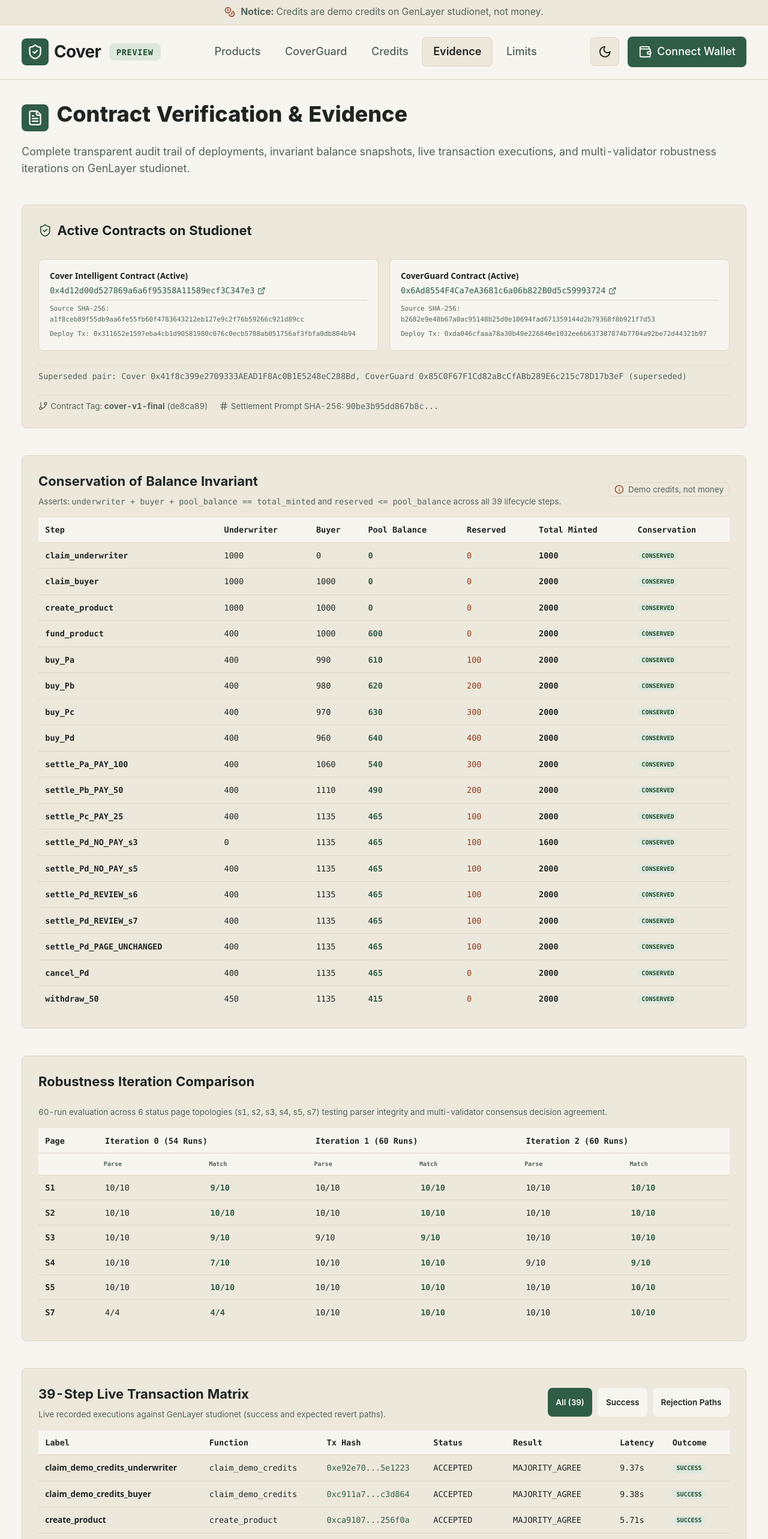
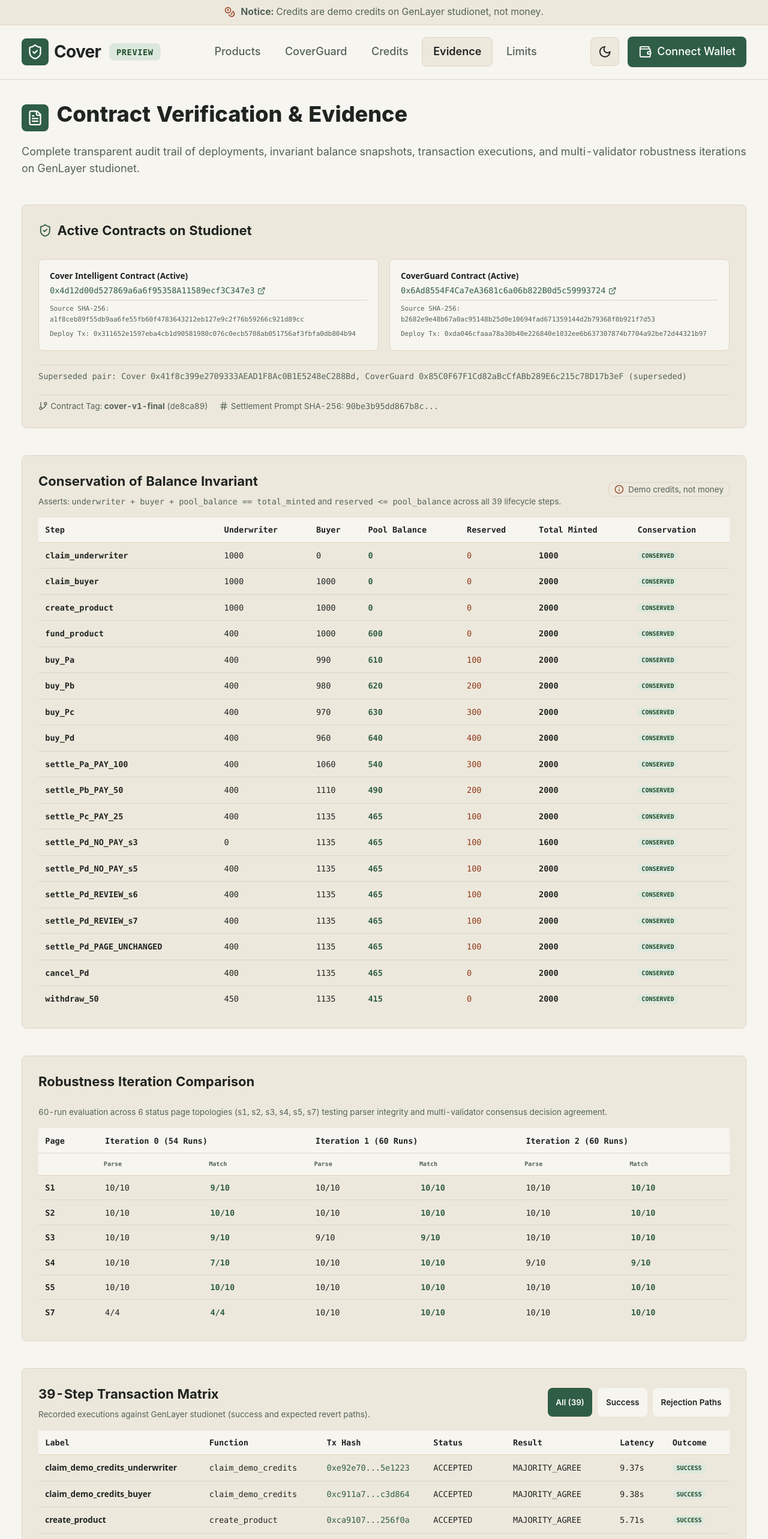
Before and after one commit to hypercybers99/cover-app, a React (Vite) app: page /evidence in a window 1280 px wide. Shown: the top 2566 px of the page at 60% size. Built offline with nearby package versions, Linux system fonts and the light colour scheme; what genlayer-js would draw is missing.

Commit message:
fix: remove banned word 'Live' from UI pages, docs, and update scanner

```diff
--- a/src/components/TxStatusModal.tsx
+++ b/src/components/TxStatusModal.tsx
@@ -126,7 +126,7 @@ export const TxStatusModal: React.FC<TxStatusModalProps> = ({
           )}
         </div>
 
-        {/* Live Timer */}
+        {/* Elapsed Timer */}
         <div className="flex items-center justify-between text-sm px-1">
           <span className="text-ink-muted">Elapsed Time:</span>
           <span className="font-mono font-semibold text-ink">{elapsedSeconds}s</span>
--- a/src/pages/EvidencePage.tsx
+++ b/src/pages/EvidencePage.tsx
@@ -41,7 +41,7 @@ export const EvidencePage: React.FC = () => {
           <h1 className="text-3xl font-extrabold text-ink">Contract Verification & Evidence</h1>
         </div>
         <p className="text-ink-muted">
-          Complete transparent audit trail of deployments, invariant balance snapshots, live transaction executions, and multi-validator robustness iterations on GenLayer studionet.
+          Complete transparent audit trail of deployments, invariant balance snapshots, transaction executions, and multi-validator robustness iterations on GenLayer studionet.
         </p>
       </div>
 
@@ -219,13 +219,13 @@ export const EvidencePage: React.FC = () => {
         </div>
       </div>
 
-      {/* 39-Step Live Transaction Matrix */}
+      {/* 39-Step Transaction Matrix */}
       <div className="p-4 sm:p-6 rounded-lg bg-sand border border-sand-border flex flex-col gap-4 max-w-full overflow-hidden">
         <div className="flex flex-col sm:flex-row sm:items-center justify-between gap-4">
           <div>
-            <h2 className="text-xl font-bold text-ink">39-Step Live Transaction Matrix</h2>
+            <h2 className="text-xl font-bold text-ink">39-Step Transaction Matrix</h2>
             <p className="text-xs text-ink-muted">
-              Live recorded executions against GenLayer studionet (success and expected revert paths).
+              Recorded executions against GenLayer studionet (success and expected revert paths).
             </p>
           </div>
           <div className="flex items-center gap-2">
--- a/src/pages/LandingPage.tsx
+++ b/src/pages/LandingPage.tsx
@@ -44,7 +44,7 @@ export const LandingPage: React.FC = () => {
         </h1>
 
         <p className="text-lg sm:text-xl text-ink-muted leading-relaxed max-w-2xl">
-          Decentralized cover for critical cloud infrastructure and APIs. Consensus validators inspect live web status pages to settle payouts without centralized oracles or subjective human arbiters.
+          Decentralized cover for critical cloud infrastructure and APIs. Consensus validators inspect web status pages to settle payouts without centralized oracles or subjective human arbiters.
         </p>
 
         <div className="flex flex-wrap items-center justify-center gap-4 pt-2">
@@ -74,7 +74,7 @@ export const LandingPage: React.FC = () => {
         </div>
       </section>
 
-      {/* Live System Metric Snapshot */}
+      {/* System Metric Snapshot */}
       <section className="max-w-5xl mx-auto w-full px-4">
         <div className="grid grid-cols-1 md:grid-cols-3 gap-6 p-6 rounded-lg bg-sand border border-sand-border">
           <div className="flex flex-col gap-1">
@@ -146,7 +146,7 @@ export const LandingPage: React.FC = () => {
             </div>
             <h3 className="text-xl font-bold text-ink">Consensus Settlement</h3>
             <p className="text-ink-muted text-base leading-relaxed">
-              When an outage occurs, anyone can trigger settlement. GenLayer validators inspect live web data, apply strict equivalence principles, and release payouts immediately.
+              When an outage occurs, anyone can trigger settlement. GenLayer validators inspect web data, apply strict equivalence principles, and release payouts immediately.
             </p>
           </div>
         </div>
--- a/src/pages/PolicyDetailPage.tsx
+++ b/src/pages/PolicyDetailPage.tsx
@@ -244,7 +244,7 @@ export const PolicyDetailPage: React.FC = () => {
           <div className="flex flex-col gap-1">
             <h4 className="font-bold text-ink">Execute Claim or Termination</h4>
             <p className="text-xs text-ink-muted">
-              Consensus settlement evaluates live web status. Cancellation refunds unspent term.
+              Consensus settlement evaluates web status. Cancellation refunds unspent term.
             </p>
           </div>
 
--- a/src/pages/ProductDetailPage.tsx
+++ b/src/pages/ProductDetailPage.tsx
@@ -74,7 +74,7 @@ export const ProductDetailPage: React.FC = () => {
     loadData();
   }, [productId]);
 
-  // Live Premium Calculation
+  // Real-time Premium Calculation
   useEffect(() => {
     let active = true;
     if (!product || isNaN(productId) || buyCoverage <= 0 || buyDays <= 0) {
```
Also changed, not shown: scripts/scan_banned.mjs (+18 -9 lines), 2 other files (tests, documents, lock files or other folders).
